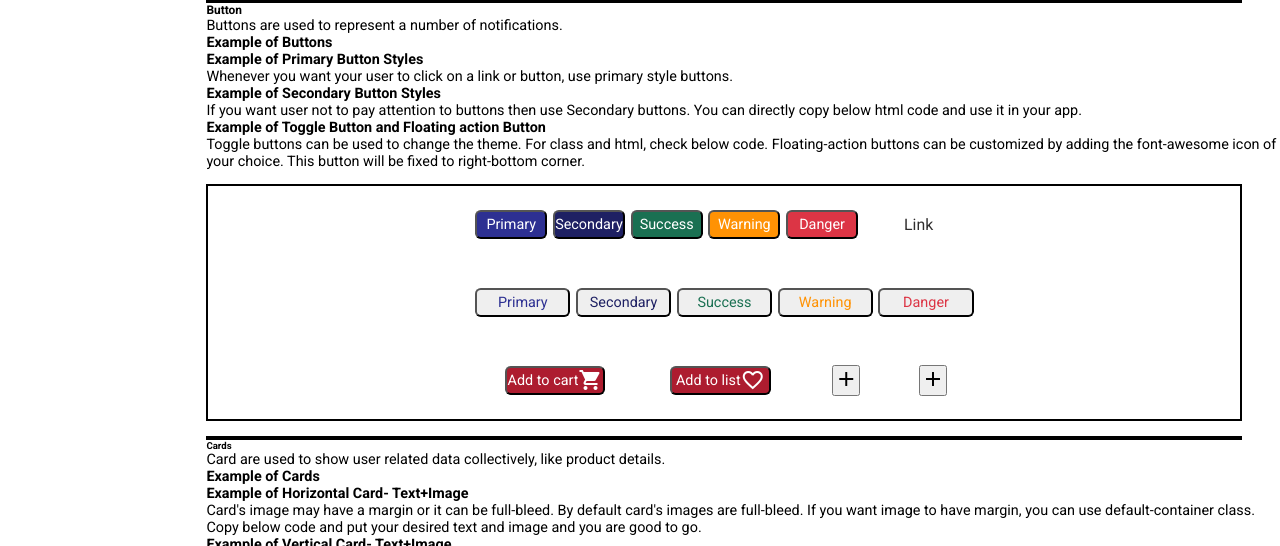
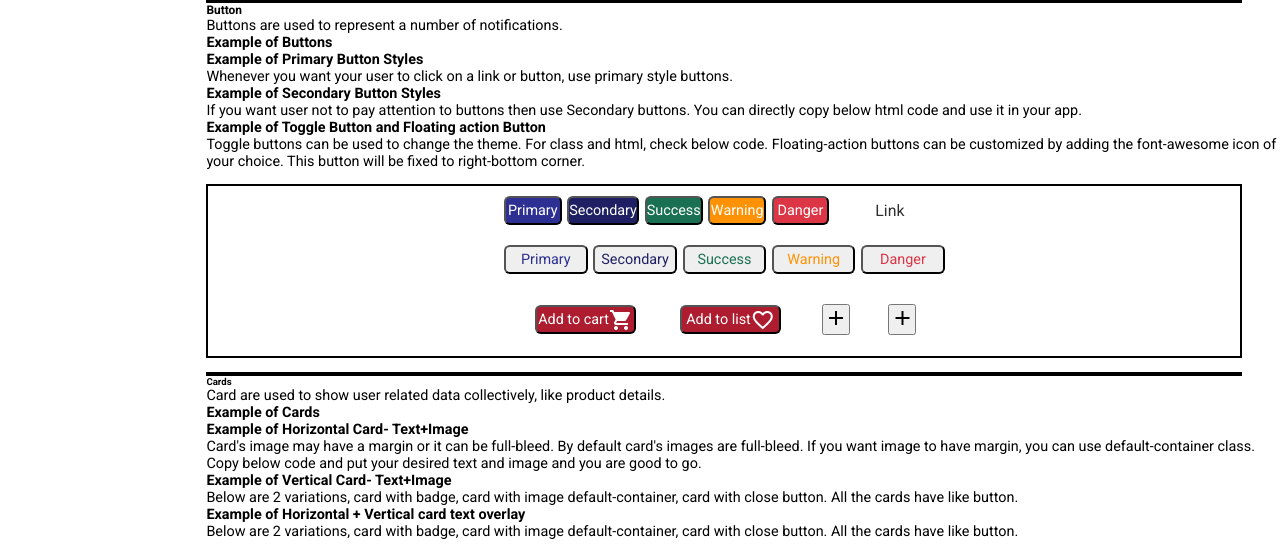
Before and after one commit to atdsoftwares/Slate-UI, a plain HTML site: page docs.html in a window 1280 px wide. Shown: the part 1349-1895 px from the top of the page. Drawn offline with Linux system fonts and the light colour scheme.

Commit message:
fix :  refactored code

```diff
--- a/components/Button/button.css
+++ b/components/Button/button.css
@@ -33,30 +33,32 @@
 }
 /* solid head button class */
 .btn-solid {
-    height: 5rem;
-    width: 35rem;
+    height: 3rem;
+    width: 32rem;
     display: flex;
     justify-content: center;
     align-items: center;
+    padding: 0.5rem;
 }
 
 /* outline button class */
 .btn-outline {
-    height: 5rem;
-    width: 35rem;
+    height: 3rem;
+    width: 32rem;
     display: flex;
     justify-content: center;
     align-items: center;
+    padding: 0.5rem;
 }
 
 /* button with icon class */
 .btn-with-icons {
-    height: 5rem;
-    width: 35rem;
-
+    height: 3rem;
+    width: 32rem;
     display: flex;
-    justify-content: space-around;
+    justify-content: space-evenly;
     align-items: center;
+    margin: 1rem;
 }
 
 /* primary solid button class */
```
